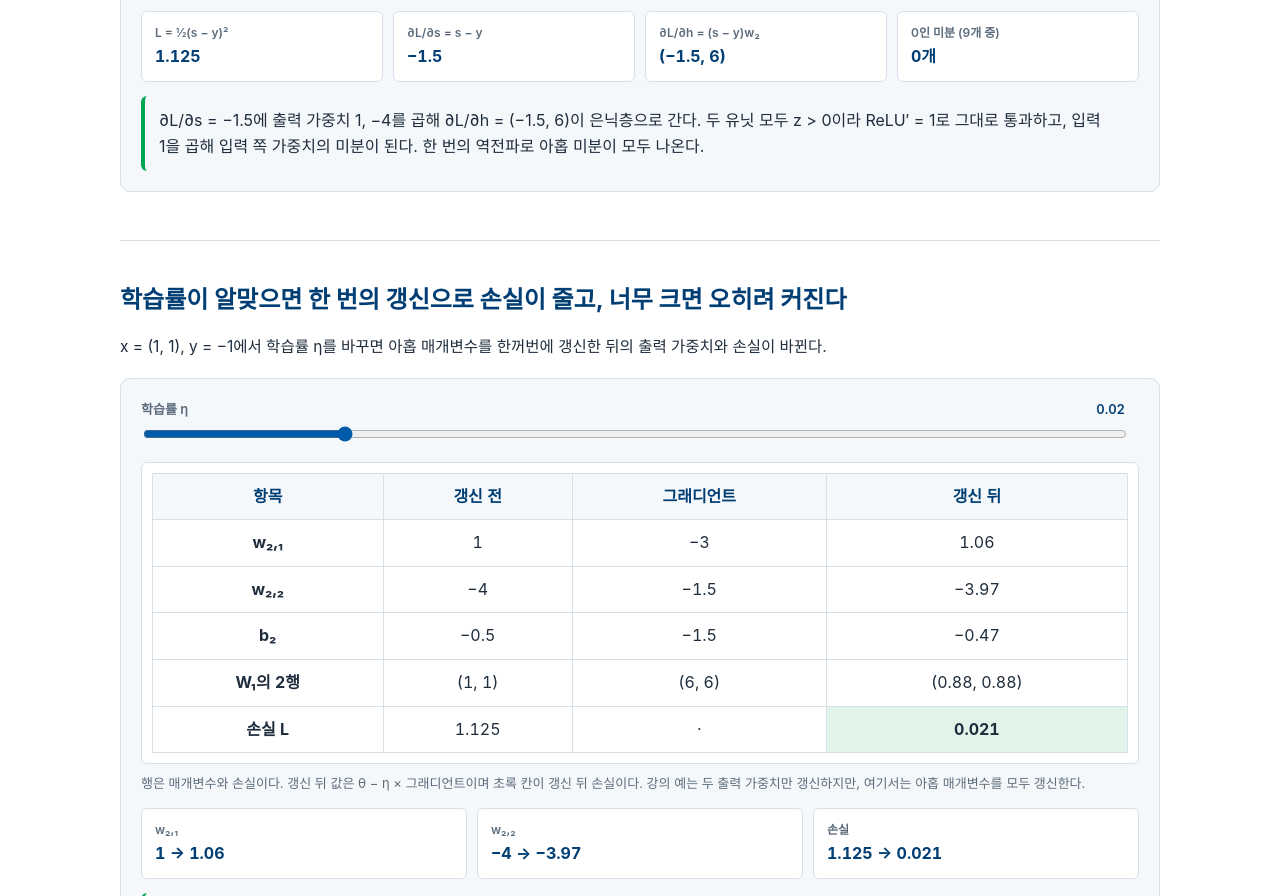
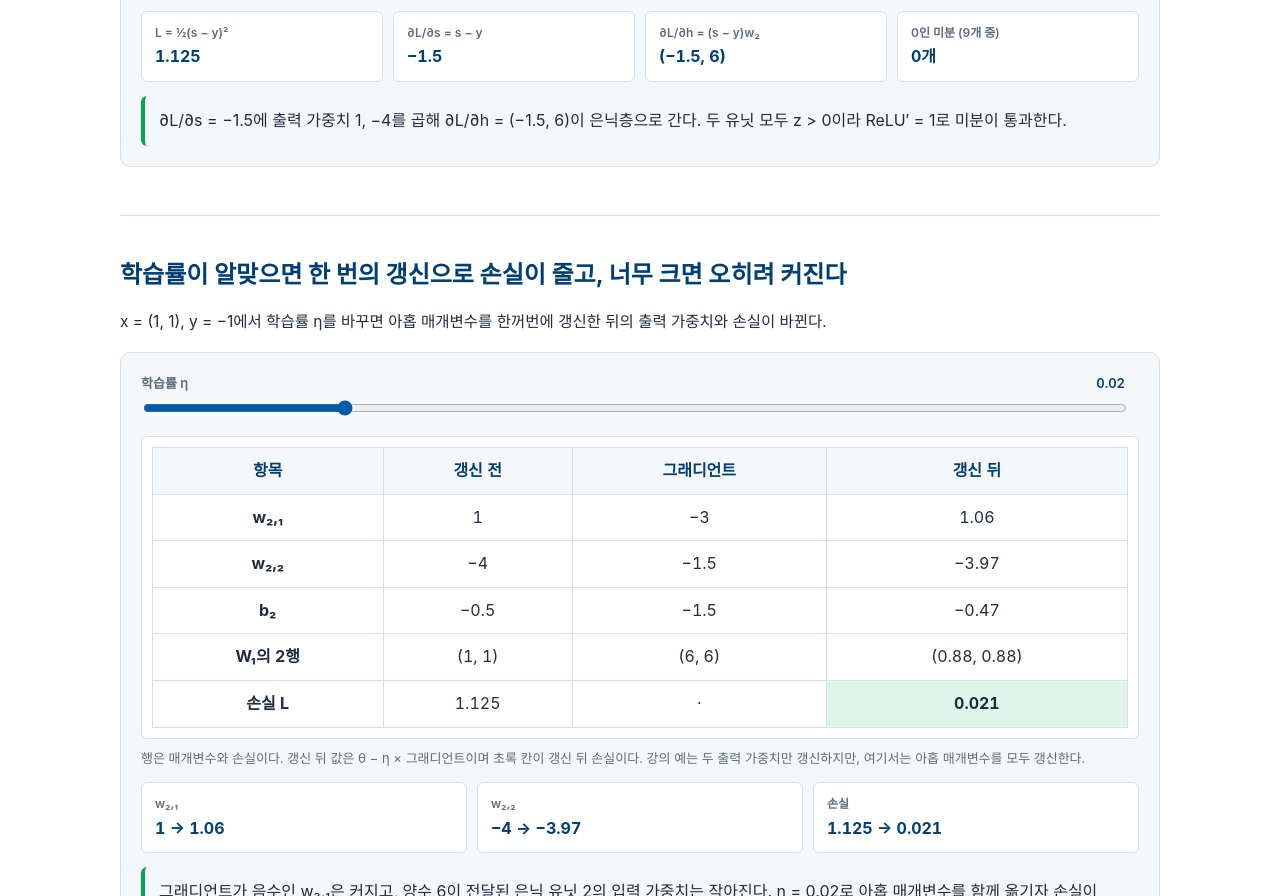
Before and after one commit to Scientific-Inference-Lab/machine-learning, a plain HTML site: page 14. backpropagation/backpropagation.html in a window 1280 px wide. Shown: the part 1096-1992 px from the top of the page. Drawn offline with Linux system fonts and the light colour scheme.

Commit message:
fix: clarify learning examples and practice explanations

```diff
--- a/14. backpropagation/backpropagation.html
+++ b/14. backpropagation/backpropagation.html
@@ -121,9 +121,17 @@
     g += node("x1", "x₁", x[0]) + node("x2", "x₂", x[1]) + node("h1", "h₁ (z " + fx(G.z[0]) + ")", fx(G.h[0]), G.z[0] > 0 ? "" : "is-zero") + node("h2", "h₂ (z " + fx(G.z[1]) + ")", fx(G.h[1]), G.z[1] > 0 ? "" : "is-zero") + node("s", "s", fx(G.s)) + node("L", "L", fx(G.L), "is-on");
     $("bp-net").innerHTML = g;
     var all = [G.dw2[0], G.dw2[1], G.db2, G.dW[0][0], G.dW[0][1], G.dW[1][0], G.dW[1][1], G.db1[0], G.db1[1]], zeros = all.filter(function (v) { return v === 0; }).length;
+    var note = "∂L/∂s = " + fx(G.e) + "에 출력 가중치 1, −4를 곱해 ∂L/∂h = (" + fx(G.dh[0]) + ", " + pj(fx(G.dh[1]) + ")", "이") + " 은닉층으로 간다.";
+    G.z.forEach(function (z, j) {
+      var sub = j === 0 ? "₁" : "₂";
+      if (z < 0) note += " z" + sub + " = " + fx(z) + " < 0이므로 ReLU′ = 0이다. 이 유닛의 입력 가중치와 절편의 미분은 0이다.";
+      else if (z === 0) note += " z" + sub + " = 0에서 ReLU의 미분은 정의되지 않아 여기서는 0으로 둔다. 이 유닛의 입력 가중치와 절편의 미분은 0이다.";
+    });
+    if (G.z.every(function (z) { return z > 0; })) note += " 두 유닛 모두 z > 0이라 ReLU′ = 1로 미분이 통과한다.";
+    if (G.h.some(function (h) { return h === 0; })) note += " 출력 가중치의 미분은 (s − y)h이므로 h = 0인 유닛의 출력 가중치 미분도 0이다.";
+    if (x.some(function (v) { return v === 0; })) note += " 입력 가중치의 미분은 ∂L/∂z에 해당 입력을 곱하므로 입력 성분이 0인 연결의 미분은 0이다.";
     show(1, [["L = ½(s − y)²", fx(G.L)], ["∂L/∂s = s − y", fx(G.e)], ["∂L/∂h = (s − y)w₂", "(" + fx(G.dh[0]) + ", " + fx(G.dh[1]) + ")"], ["0인 미분 (9개 중)", zeros + "개"]],
-      G.e === 0 ? "점수가 정답과 같아 s − y = 0이므로 모든 미분이 0이다."
-        : "∂L/∂s = " + fx(G.e) + "에 출력 가중치 1, −4를 곱해 ∂L/∂h = (" + fx(G.dh[0]) + ", " + pj(fx(G.dh[1]) + ")", "이") + " 은닉층으로 간다." + (G.z[1] <= 0 ? " h₂는 z₂ = " + fx(G.z[1]) + (G.z[1] < 0 ? " < 0이라 ReLU′ = 0이므로" : "이다. z = 0에서 ReLU의 미분은 정의되지 않아 관례대로 0으로 두므로") + " 미분이 막혀 h₂로 들어가는 가중치의 미분이 0이다." : " 두 유닛 모두 z > 0이라 ReLU′ = 1로 그대로 통과하고, 입력 1을 곱해 입력 쪽 가중치의 미분이 된다.") + " 한 번의 역전파로 아홉 미분이 모두 나온다.");
+      G.e === 0 ? "점수가 정답과 같아 s − y = 0이므로 모든 미분이 0이다." : note);
   }
   function renderUpd() {
     var eta = Number($("beta").value), x = [1, 1], y = -1, G = grads(x, y, P0);
```
Also changed, not shown: 02. labels-structure-rewards/learning-problems.html (+3 -2 lines), practice/data-leakage.html (+1 -1 lines).
